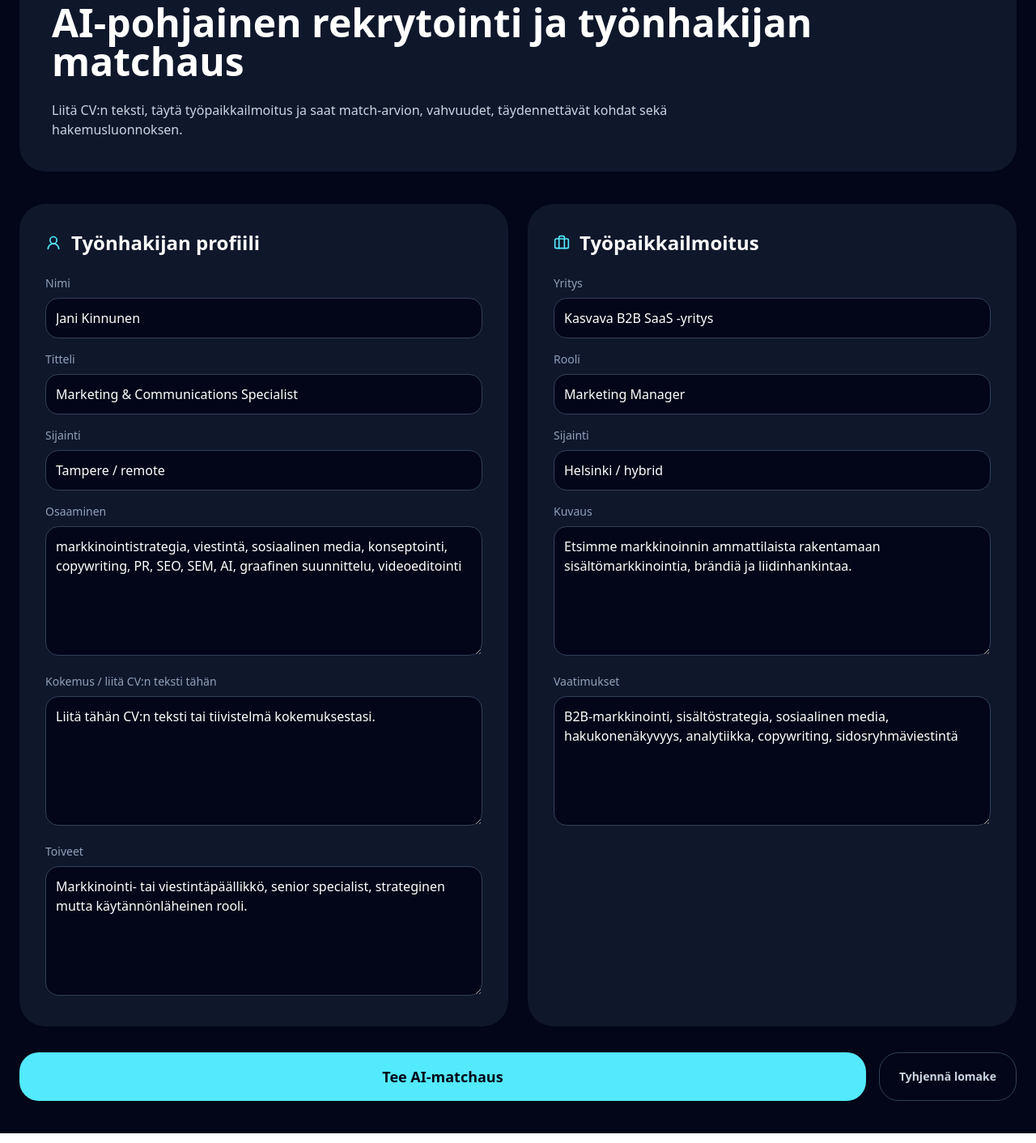
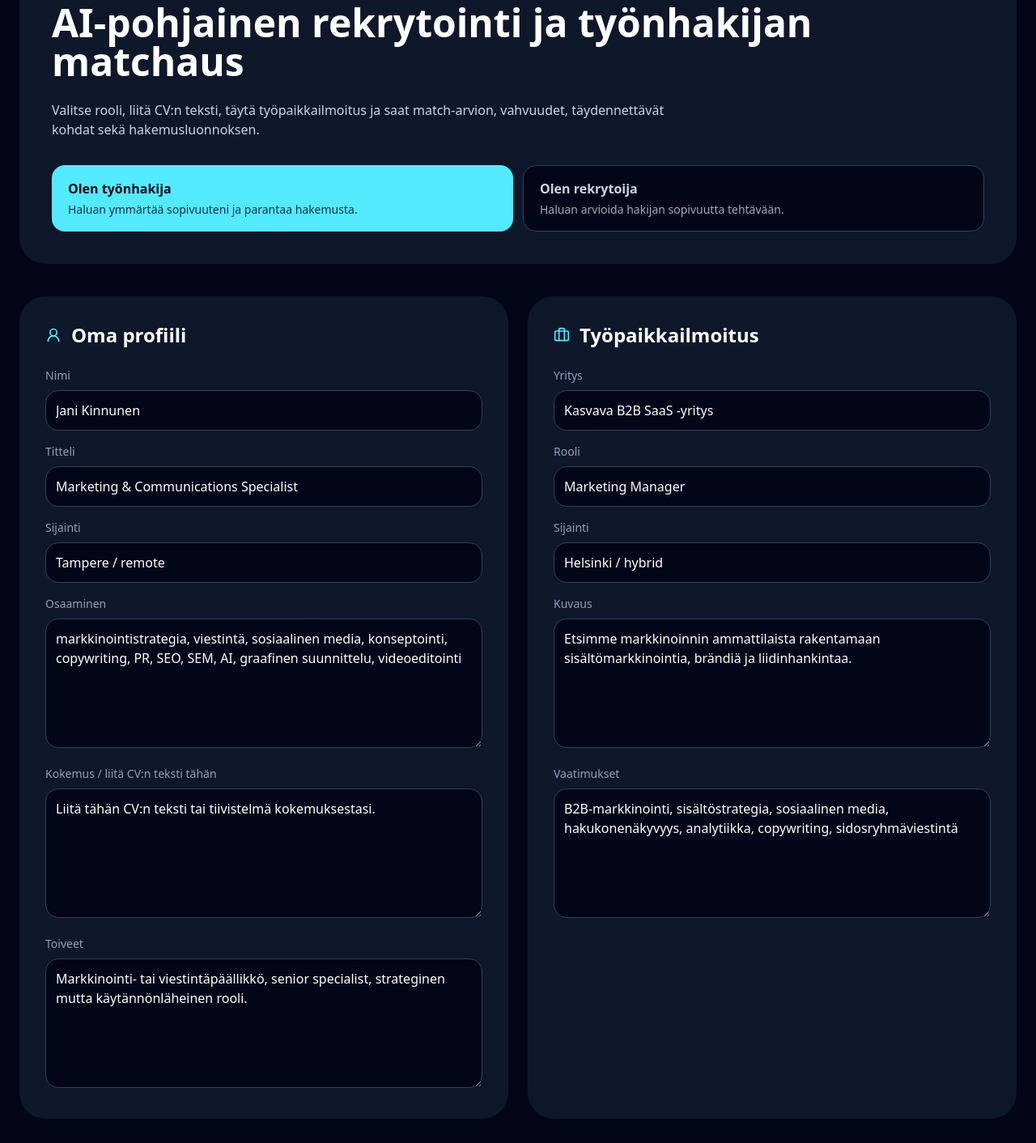
Before and after one commit to skippari-gh/skillsync-mvp, a Next.js app: page / in a window 1280 px wide. Shown: the part 120-1532 px from the top of the page at 81% size. Built offline with nearby package versions, Linux system fonts and the light colour scheme.

Commit message:
add user role selector

```diff
--- a/app/page.tsx
+++ b/app/page.tsx
@@ -2,6 +2,8 @@
 
 import { useEffect, useState } from "react";
 import { Briefcase, FileText, Sparkles, UserRound } from "lucide-react";
+
+type UserRole = "candidate" | "recruiter";
 
 type Candidate = {
   name: string;
@@ -67,21 +69,13 @@ function formatFullAnalysis(result: any) {
   const score = getMatchScore(result);
 
   const strengths = getItems(result, ["strengths", "vahvuudet"]);
-
-  const gaps = getItems(result, [
-    "gaps",
-    "improvements",
-    "weaknesses",
-    "puutteet",
-  ]);
-
+  const gaps = getItems(result, ["gaps", "improvements", "weaknesses", "puutteet"]);
   const questions = getItems(result, [
     "interviewQuestions",
     "candidateQuestions",
     "questionsForCandidate",
     "haastattelukysymykset",
   ]);
-
   const notes = getItems(result, [
     "recruiterNotes",
     "recruiterQuestions",
@@ -121,15 +115,13 @@ ${applicationDraft}
 }
 
 export default function Home() {
+  const [userRole, setUserRole] = useState<UserRole>("candidate");
   const [candidate, setCandidate] = useState<Candidate>(initialCandidate);
   const [job, setJob] = useState<Job>(initialJob);
   const [result, setResult] = useState<MatchResult | null>(null);
-
   const [loading, setLoading] = useState(false);
   const [error, setError] = useState("");
-
   const [loaded, setLoaded] = useState(false);
-
   const [analysisCopied, setAnalysisCopied] = useState(false);
   const [applicationCopied, setApplicationCopied] = useState(false);
 
@@ -139,7 +131,7 @@ export default function Home() {
     if (saved) {
       try {
         const parsed = JSON.parse(saved);
-
+        if (parsed.userRole) setUserRole(parsed.userRole);
         if (parsed.candidate) setCandidate(parsed.candidate);
         if (parsed.job) setJob(parsed.job);
       } catch {
@@ -155,16 +147,16 @@ export default function Home() {
 
     localStorage.setItem(
       "skillsync-data",
-      JSON.stringify({ candidate, job })
+      JSON.stringify({ userRole, candidate, job })
     );
-  }, [candidate, job, loaded]);
+  }, [userRole, candidate, job, loaded]);
 
   function clearForm() {
+    setUserRole("candidate");
     setCandidate(initialCandidate);
     setJob(initialJob);
     setResult(null);
     setError("");
-
     localStorage.removeItem("skillsync-data");
   }
 
@@ -172,18 +164,12 @@ export default function Home() {
     if (!result) return;
 
     const text = formatFullAnalysis(result);
-
-    const blob = new Blob([text], {
-      type: "text/plain;charset=utf-8",
-    });
-
+    const blob = new Blob([text], { type: "text/plain;charset=utf-8" });
     const url = URL.createObjectURL(blob);
-
     const link = document.createElement("a");
 
     link.href = url;
     link.download = "skillsync-analyysi.txt";
-
     link.click();
 
     URL.revokeObjectURL(url);
@@ -196,6 +182,9 @@ export default function Home() {
       setResult(null);
 
       const profile = `
+Käyttäjän rooli palvelussa:
+${userRole === "candidate" ? "Työnhakija" : "Rekrytoija"}
+
 Nimi: ${candidate.name}
 Titteli: ${candidate.title}
 Sijainti: ${candidate.location}
@@ -242,28 +231,18 @@ ${job.requirements}
       setResult(data);
     } catch (error) {
       console.error(error);
-
       setError(
-        error instanceof Error
-          ? error.message
-          : "AI-matchaus epäonnistui."
+        error instanceof Error ? error.message : "AI-matchaus epäonnistui."
       );
     } finally {
       setLoading(false);
     }
   }
 
-  const strengths = result
-    ? getItems(result, ["strengths", "vahvuudet"])
-    : [];
+  const strengths = result ? getItems(result, ["strengths", "vahvuudet"]) : [];
 
   const gaps = result
-    ? getItems(result, [
-        "gaps",
-        "improvements",
-        "weaknesses",
-        "puutteet",
-      ])
+    ? getItems(result, ["gaps", "improvements", "weaknesses", "puutteet"])
     : [];
 
   const interviewQuestions = result
@@ -307,9 +286,39 @@ ${job.requirements}
           </h1>
 
           <p className="mt-6 max-w-3xl text-slate-300">
-            Liitä CV:n teksti, täytä työpaikkailmoitus ja saat match-arvion,
-            vahvuudet, täydennettävät kohdat sekä hakemusluonnoksen.
+            Valitse rooli, liitä CV:n teksti, täytä työpaikkailmoitus ja saat
+            match-arvion, vahvuudet, täydennettävät kohdat sekä hakemusluonnoksen.
           </p>
+
+          <div className="mt-8 grid gap-3 sm:grid-cols-2">
+            <button
+              onClick={() => setUserRole("candidate")}
+              className={`rounded-2xl px-5 py-4 text-left font-semibold transition ${
+                userRole === "candidate"
+                  ? "bg-cyan-300 text-slate-950"
+                  : "border border-slate-700 bg-slate-950 text-slate-300 hover:bg-slate-800"
+              }`}
+            >
+              Olen työnhakija
+              <span className="mt-1 block text-sm font-normal opacity-80">
+                Haluan ymmärtää sopivuuteni ja parantaa hakemusta.
+              </span>
+            </button>
+
+            <button
+              onClick={() => setUserRole("recruiter")}
+              className={`rounded-2xl px-5 py-4 text-left font-semibold transition ${
+                userRole === "recruiter"
+                  ? "bg-cyan-300 text-slate-950"
+                  : "border border-slate-700 bg-slate-950 text-slate-300 hover:bg-slate-800"
+              }`}
+            >
+              Olen rekrytoija
+              <span className="mt-1 block text-sm font-normal opacity-80">
+                Haluan arvioida hakijan sopivuutta tehtävään.
+              </span>
+            </button>
+          </div>
         </section>
 
         <div className="mt-10 grid gap-6 lg:grid-cols-2">
@@ -318,7 +327,9 @@ ${job.requirements}
               <UserRound className="h-5 w-5 text-cyan-300" />
 
               <h2 className="text-2xl font-semibold">
-                Työnhakijan profiili
+                {userRole === "candidate"
+                  ? "Oma profiili"
+                  : "Hakijan profiili"}
               </h2>
             </div>
 
@@ -326,66 +337,38 @@ ${job.requirements}
               <Field
                 label="Nimi"
                 value={candidate.name}
-                onChange={(v) =>
-                  setCandidate({
-                    ...candidate,
-                    name: v,
-                  })
-                }
+                onChange={(v) => setCandidate({ ...candidate, name: v })}
               />
 
               <Field
                 label="Titteli"
                 value={candidate.title}
-                onChange={(v) =>
-                  setCandidate({
-                    ...candidate,
-                    title: v,
-                  })
-                }
+                onChange={(v) => setCandidate({ ...candidate, title: v })}
               />
 
               <Field
                 label="Sijainti"
                 value={candidate.location}
-                onChange={(v) =>
-                  setCandidate({
-                    ...candidate,
-                    location: v,
-                  })
-                }
+                onChange={(v) => setCandidate({ ...candidate, location: v })}
               />
 
               <Area
                 label="Osaaminen"
                 value={candidate.skills}
-                onChange={(v) =>
-                  setCandidate({
-                    ...candidate,
-                    skills: v,
-                  })
-                }
+                onChange={(v) => setCandidate({ ...candidate, skills: v })}
               />
 
               <Area
                 label="Kokemus / liitä CV:n teksti tähän"
                 value={candidate.experience}
-                onChange={(v) =>
-                  setCandidate({
-                    ...candidate,
-                    experience: v,
-                  })
-                }
+                onChange={(v) => setCandidate({ ...candidate, experience: v })}
               />
 
               <Area
                 label="Toiveet"
                 value={candidate.preferences}
                 onChange={(v) =>
-                  setCandidate({
-                    ...candidate,
-                    preferences: v,
-                  })
+                  setCandidate({ ...candidate, preferences: v })
                 }
               />
             </div>
@@ -395,65 +378,38 @@ ${job.requirements}
             <div className="mb-6 flex items-center gap-3">
               <Briefcase className="h-5 w-5 text-cyan-300" />
 
-              <h2 className="text-2xl font-semibold">
-                Työpaikkailmoitus
-              </h2>
+              <h2 className="text-2xl font-semibold">Työpaikkailmoitus</h2>
             </div>
 
             <div className="space-y-4">
               <Field
                 label="Yritys"
                 value={job.company}
-                onChange={(v) =>
-                  setJob({
-                    ...job,
-                    company: v,
-                  })
-                }
+                onChange={(v) => setJob({ ...job, company: v })}
               />
 
               <Field
                 label="Rooli"
                 value={job.role}
-                onChange={(v) =>
-                  setJob({
-                    ...job,
-                    role: v,
-                  })
-                }
+                onChange={(v) => setJob({ ...job, role: v })}
               />
 
               <Field
                 label="Sijainti"
                 value={job.location}
-                onChange={(v) =>
-                  setJob({
-                    ...job,
-                    location: v,
-                  })
-                }
+                onChange={(v) => setJob({ ...job, location: v })}
               />
 
               <Area
                 label="Kuvaus"
                 value={job.description}
-                onChange={(v) =>
-                  setJob({
-                    ...job,
-                    description: v,
-                  })
-                }
+                onChange={(v) => setJob({ ...job, description: v })}
               />
 
               <Area
                 label="Vaatimukset"
                 value={job.requirements}
-                onChange={(v) =>
-                  setJob({
-                    ...job,
-                    requirements: v,
-                  })
-                }
+                onChange={(v) => setJob({ ...job, requirements: v })}
               />
             </div>
           </section>
@@ -465,7 +421,11 @@ ${job.requirements}
             disabled={loading}
             className="w-full rounded-3xl bg-cyan-300 px-6 py-4 text-lg font-semibold text-slate-950 transition hover:brightness-110 disabled:opacity-50"
           >
-            {loading ? "Analysoidaan..." : "Tee AI-matchaus"}
+            {loading
+              ? "Analysoidaan..."
+              : userRole === "candidate"
+              ? "Analysoi sopivuuteni"
+              : "Analysoi hakija"}
           </button>
 
           <button
@@ -497,21 +457,13 @@ ${job.requirements}
               <div className="flex flex-wrap gap-3">
                 <button
                   onClick={() => {
-                    navigator.clipboard.writeText(
-                      formatFullAnalysis(result)
-                    );
-
+                    navigator.clipboard.writeText(formatFullAnalysis(result));
                     setAnalysisCopied(true);
-
-                    setTimeout(() => {
-                      setAnalysisCopied(false);
-                    }, 2000);
+                    setTimeout(() => setAnalysisCopied(false), 2000);
                   }}
                   className="rounded-2xl bg-cyan-300 px-5 py-3 text-sm font-semibold text-slate-950"
                 >
-                  {analysisCopied
-                    ? "Kopioitu!"
-                    : "Kopioi koko analyysi"}
+                  {analysisCopied ? "Kopioitu!" : "Kopioi koko analyysi"}
                 </button>
 
                 <button
@@ -523,23 +475,24 @@ ${job.requirements}
               </div>
             </div>
 
-            <ResultCard
-              title="Vahvuudet"
-              items={strengths}
-            />
+            <ResultCard title="Vahvuudet" items={strengths} />
+            <ResultCard title="Täydennettävää" items={gaps} />
 
             <ResultCard
-              title="Täydennettävää"
-              items={gaps}
-            />
-
-            <ResultCard
-              title="Haastattelukysymykset"
+              title={
+                userRole === "candidate"
+                  ? "Mahdolliset haastattelukysymykset"
+                  : "Kysymykset hakijalle"
+              }
               items={interviewQuestions}
             />
 
             <ResultCard
-              title="Rekrytoijan huomiot"
+              title={
+                userRole === "candidate"
+                  ? "Rekrytoijan mahdolliset huomiot"
+                  : "Rekrytoijan huomiot"
+              }
               items={recruiterNotes}
             />
 
@@ -547,9 +500,7 @@ ${job.requirements}
               <div className="mb-6 flex items-center gap-3">
                 <FileText className="h-5 w-5 text-cyan-300" />
 
-                <h2 className="text-2xl font-semibold">
-                  Hakemusluonnos
-                </h2>
+                <h2 className="text-2xl font-semibold">Hakemusluonnos</h2>
               </div>
 
               <textarea
@@ -560,21 +511,13 @@ ${job.requirements}
 
               <button
                 onClick={() => {
-                  navigator.clipboard.writeText(
-                    applicationDraft
-                  );
-
+                  navigator.clipboard.writeText(applicationDraft);
                   setApplicationCopied(true);
-
-                  setTimeout(() => {
-                    setApplicationCopied(false);
-                  }, 2000);
+                  setTimeout(() => setApplicationCopied(false), 2000);
                 }}
                 className="mt-4 rounded-2xl bg-cyan-300 px-5 py-3 text-sm font-semibold text-slate-950"
               >
-                {applicationCopied
-                  ? "Kopioitu!"
-                  : "Kopioi hakemusluonnos"}
+                {applicationCopied ? "Kopioitu!" : "Kopioi hakemusluonnos"}
               </button>
             </div>
           </section>
@@ -595,9 +538,7 @@ function Field({
 }) {
   return (
     <label className="block">
-      <span className="mb-2 block text-sm text-slate-400">
-        {label}
-      </span>
+      <span className="mb-2 block text-sm text-slate-400">{label}</span>
 
       <input
         value={value}
@@ -619,9 +560,7 @@ function Area({
 }) {
   return (
     <label className="block">
-      <span className="mb-2 block text-sm text-slate-400">
-        {label}
-      </span>
+      <span className="mb-2 block text-sm text-slate-400">{label}</span>
 
       <textarea
         value={value}
@@ -641,9 +580,7 @@ function ResultCard({
 }) {
   return (
     <div className="rounded-[2rem] bg-slate-900 p-8">
-      <h2 className="mb-5 text-2xl font-semibold">
-        {title}
-      </h2>
+      <h2 className="mb-5 text-2xl font-semibold">{title}</h2>
 
       <div className="space-y-3">
         {items && items.length > 0 ? (
```
